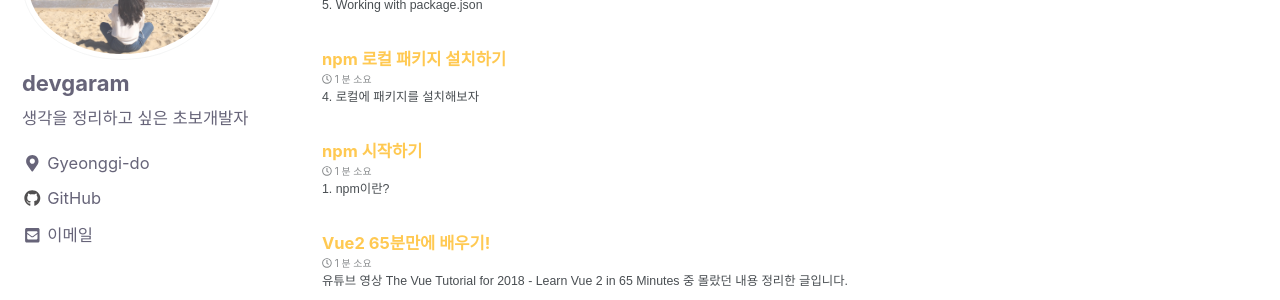
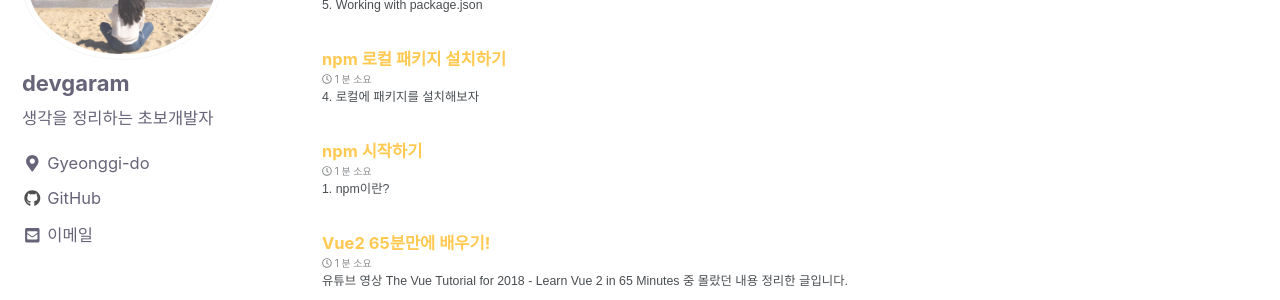
Before and after one commit to devgaram/prev-devgaram.github.io, a Jekyll site: the page built from index.html, in a window 1280 px wide. Shown: the part 204-504 px from the top of the page. Built offline with Jekyll 4.4.1, drawn with Linux system fonts in a browser that asks for light colours; cached includes are drawn as plain includes; nearby versions of some CDN libraries; some web fonts are replaced; the list of posts is cut into pages by our own code.

Commit message:
자바스크립트 입문 포스팅 author 변경

```diff
--- a/_config.yml
+++ b/_config.yml
@@ -105,7 +105,7 @@ analytics:
 author:
   name             : "devgaram"
   avatar           : "/assets/images/garam-author.jpg"
-  bio              : " 생각을 정리하고 싶은 초보개발자"
+  bio              : " 생각을 정리하는 초보개발자"
   location         : "Gyeonggi-do"
   email            : "joingaram@gmail.com"
   links:
```
Also changed, not shown: 4 other files.
